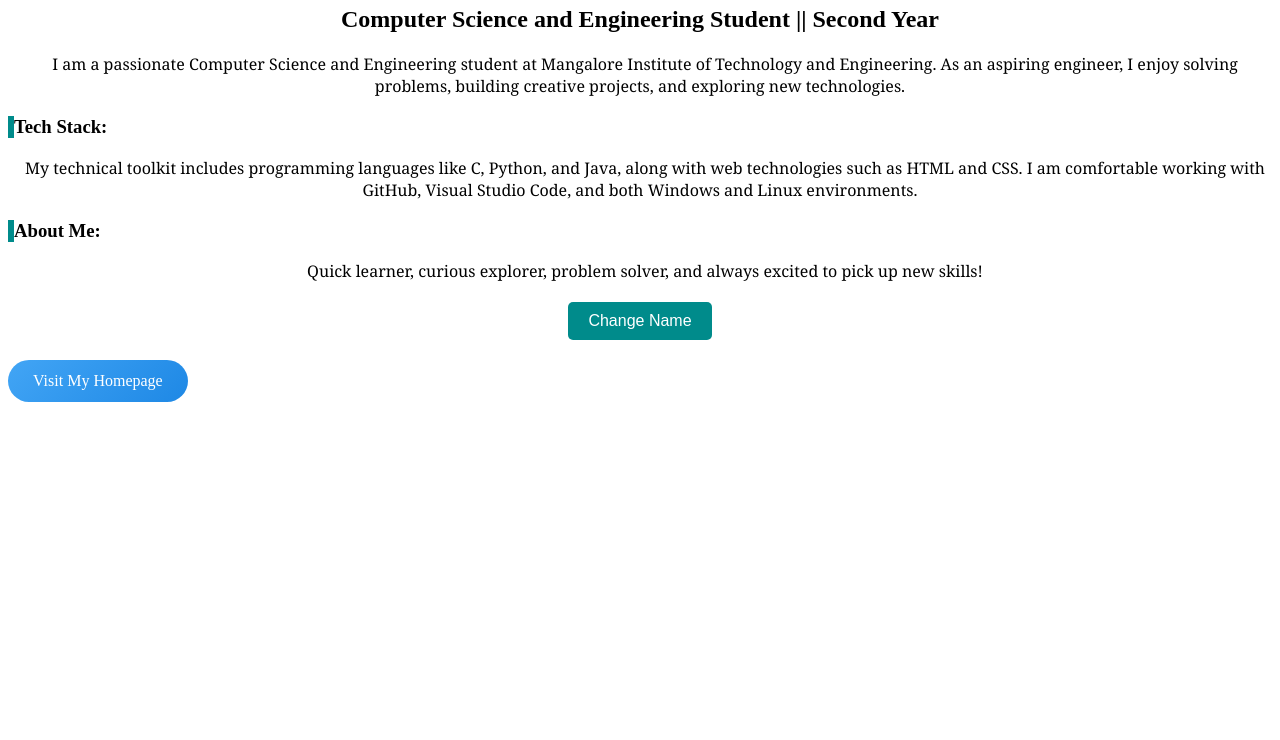
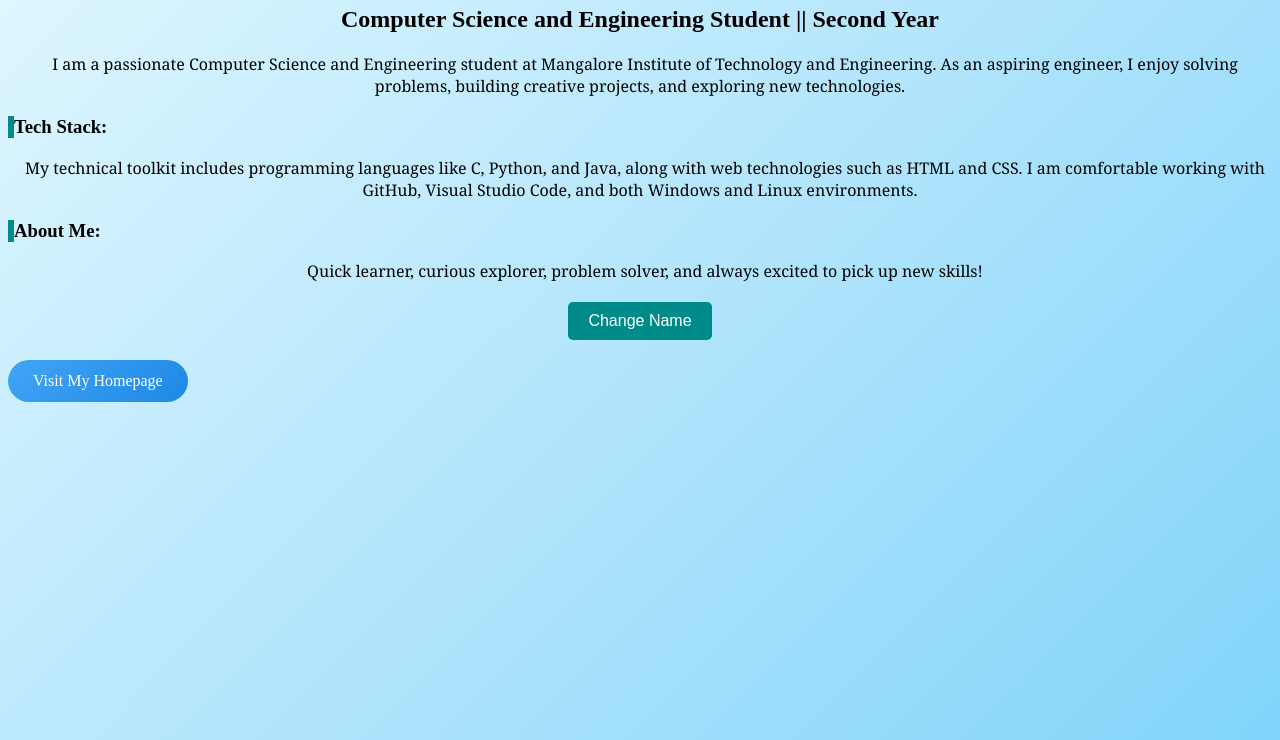
Before and after one commit to saheema919-svg/sem4-fet, a plain HTML site: page assignments/one_css_js.html in a window 1280 px wide. Shown: the part 60-800 px from the top of the page. Drawn offline with Linux system fonts and the light colour scheme.

Commit message:
Update one_css_js.html

```diff
--- a/assignments/one_css_js.html
+++ b/assignments/one_css_js.html
@@ -2,7 +2,7 @@
   <head>
     <style>
       body{
-        background-color:linear-gradient(135deg, #e0f7ff, #b3e5fc, #81d4fa);
+        background:linear-gradient(135deg, #e0f7ff, #b3e5fc, #81d4fa);
       }
       .middle{
         text-align:center;
```
